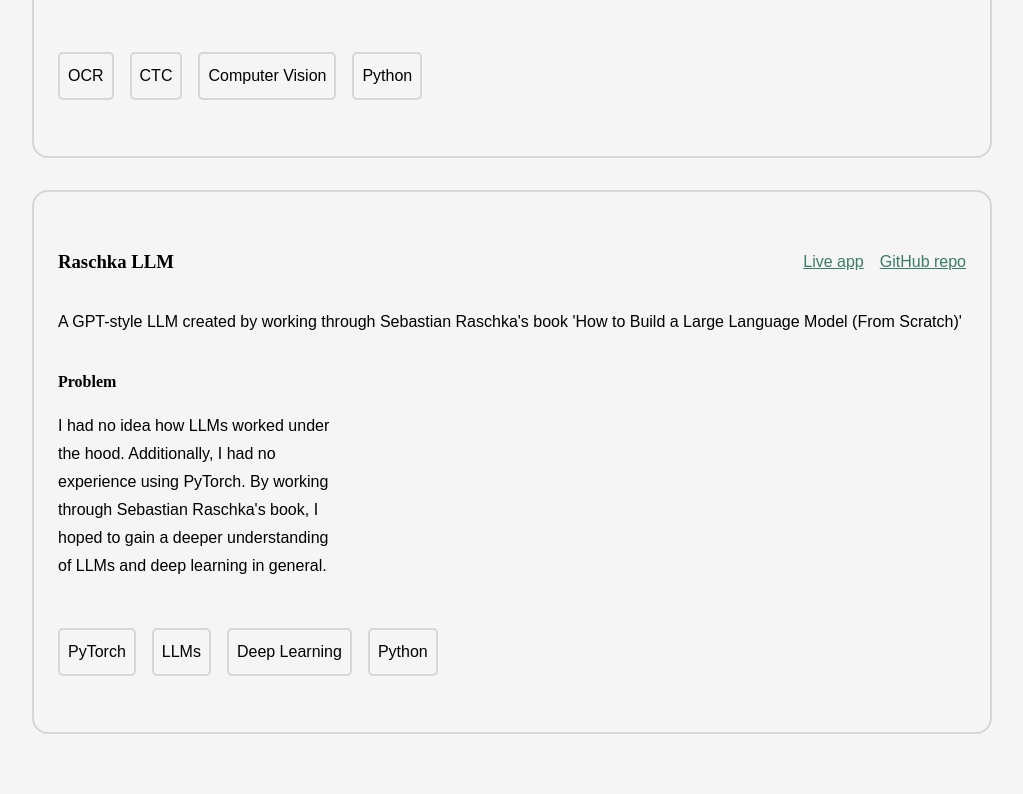
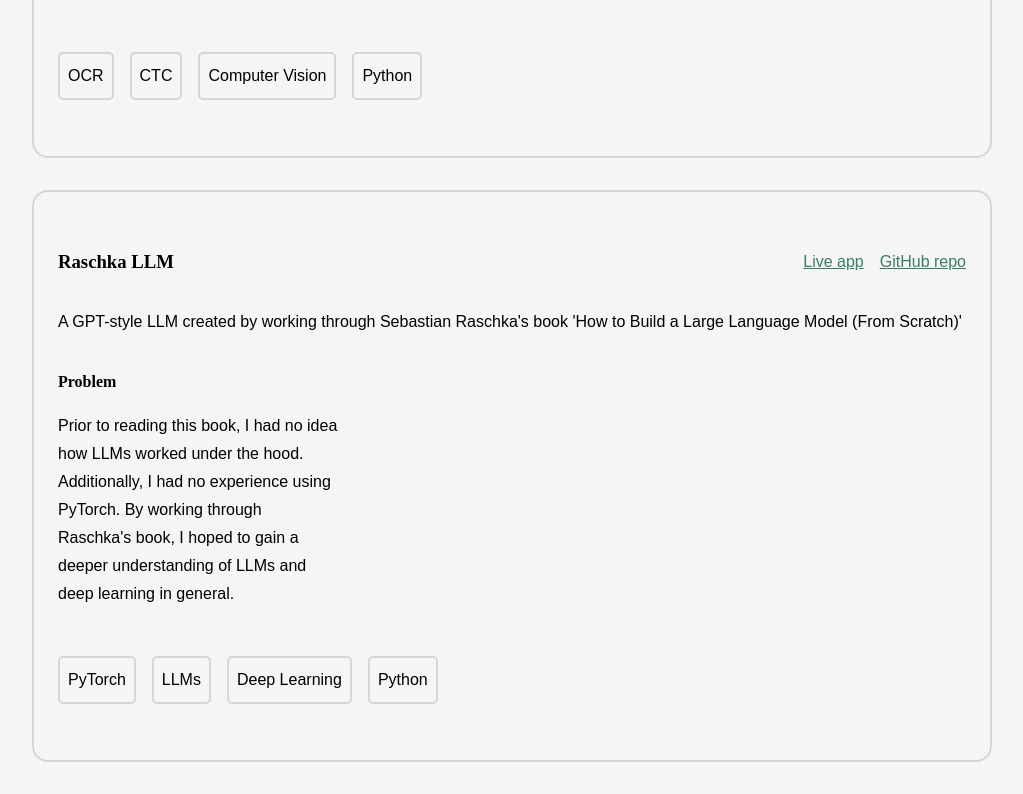
Before and after one commit to AVespaIsNotAMotorcycle/AVespaIsNotAMotorcycle.github.io, a Next.js app: page / in a window 1280 px wide. Shown: the part 1294-2088 px from the top of the page, without its empty margins (128-1151 px from the left). Before the commit the page ends 2060 px from the top, so only its background shows below. Built offline with nearby package versions, Linux system fonts and the light colour scheme.

Commit message:
Updated Raschka LLM details

```diff
--- a/app/Projects.tsx
+++ b/app/Projects.tsx
@@ -40,9 +40,9 @@
 		repo: "https://github.com/AVespaIsNotAMotorcycle/Raschka-LLM",
 		description: "A GPT-style LLM created by working through Sebastian Raschka's book 'How to Build a Large Language Model (From Scratch)'",
 		problem: [
-			"I had no idea how LLMs worked under the hood.",
+			"Prior to reading this book, I had no idea how LLMs worked under the hood.",
 			"Additionally, I had no experience using PyTorch.",
-			"By working through Sebastian Raschka's book, I hoped to gain a deeper understanding",
+			"By working through Raschka's book, I hoped to gain a deeper understanding",
 			"of LLMs and deep learning in general.",
 		].join(' '),
 		approach: [].join(' '),
```
